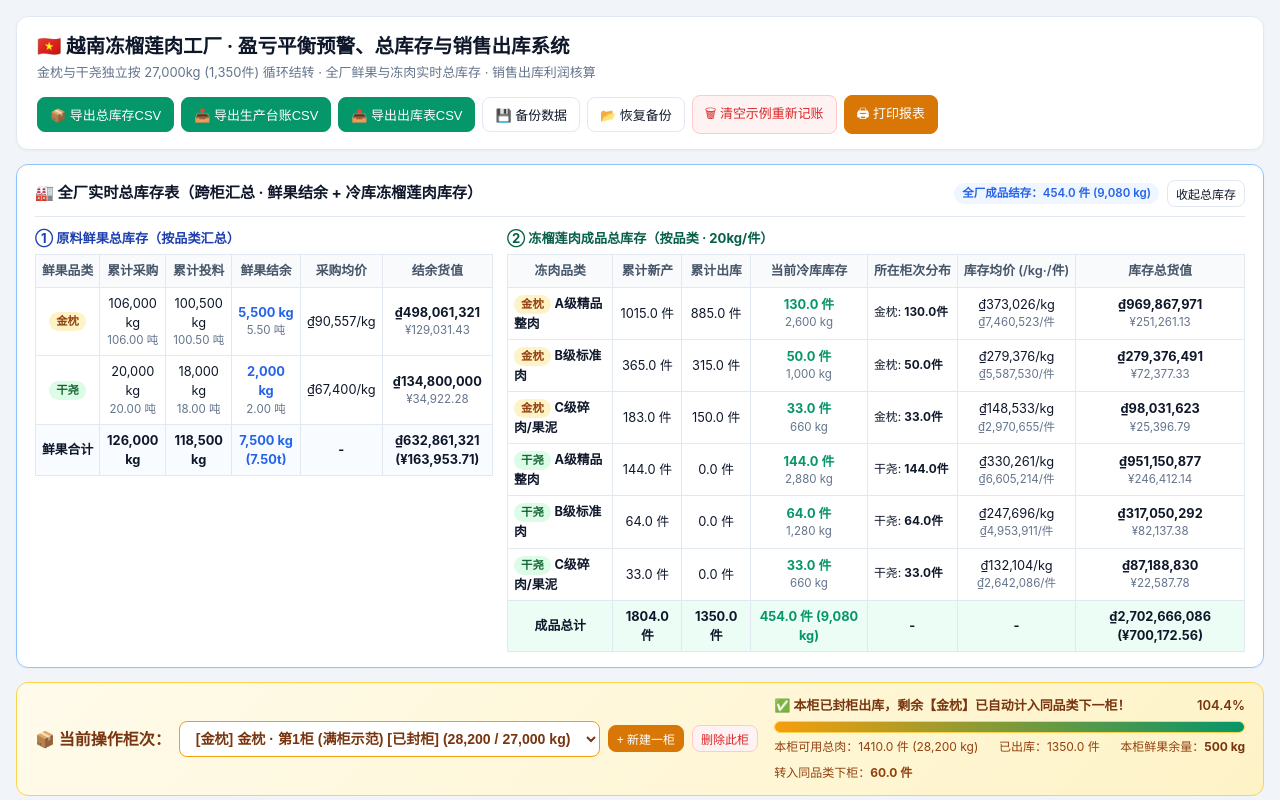
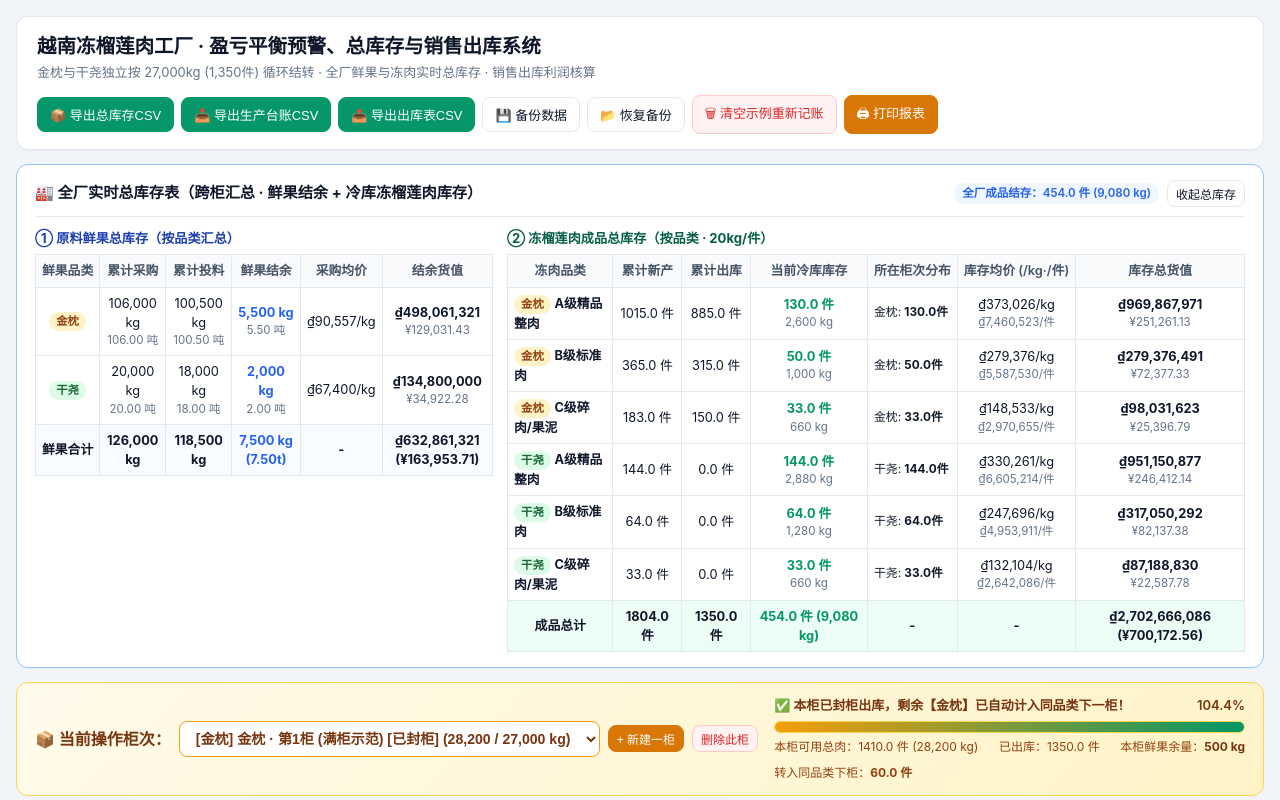
Before and after one commit to xuxut58-tech/demo10, a plain HTML site: page index.html in a window 1280 px wide. Shown: the top 800 px of the page. Drawn offline with Linux system fonts and the light colour scheme.

Commit message:
Remove emoji from header title in index.html

```diff
--- a/index.html
+++ b/index.html
@@ -403,7 +403,7 @@
 <div class="container">
   <header>
     <div>
-      <h1>🇻🇳 越南冻榴莲肉工厂 · 盈亏平衡预警、总库存与销售出库系统</h1>
+      <h1>越南冻榴莲肉工厂 · 盈亏平衡预警、总库存与销售出库系统</h1>
       <div class="subtitle">金枕与干尧独立按 27,000kg (1,350件) 循环结转 · 全厂鲜果与冻肉实时总库存 · 销售出库利润核算</div>
     </div>
     <div class="header-actions no-print">
```
